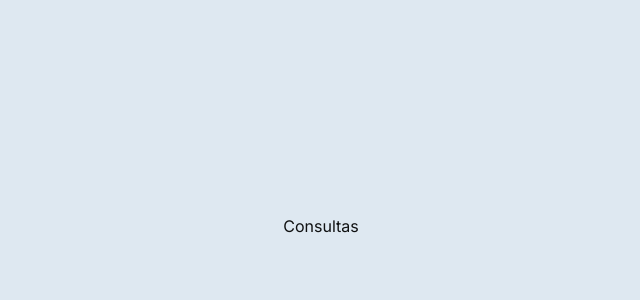
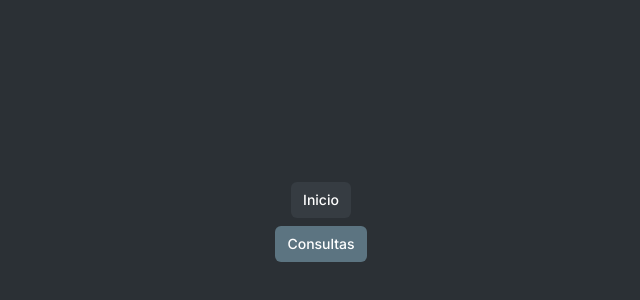
Before and after one commit to GRAMAPHENIA/001, a Next.js app: page /consultas in a window 1280 px wide. Shown: the part 174-474 px from the top of the page, without its empty margins (319-959 px from the left). Built offline with nearby package versions, Linux system fonts and the light colour scheme.

Commit message:
in-the-morning

```diff
--- /dev/null
+++ b/src/app/consultas/layout.tsx
@@ -0,0 +1,9 @@
+import Navegacion from "@/components/Navegacion.tsx";
+
+export default function Consultas() {
+  return (
+    <>
+      <Navegacion />
+    </>
+  );
+}
--- a/src/app/consultas/page.tsx
+++ b/src/app/consultas/page.tsx
@@ -2,7 +2,7 @@ import { Metadata } from 'next'
 import Link from "next/link"
 
 export const metadata = {
-    title: 'Consultas',
+    title: 'CONSULTAS',
   }
 
 export default function Consultas() {
--- a/src/app/globals.css
+++ b/src/app/globals.css
@@ -3,18 +3,24 @@
 @tailwind utilities;
 
 :root {
-  --dark: #101112;
+  --dark: #2b3035;
+  --button-dark: #363c42;
   --light: #dee8f1;
-  --hover: #bfd0e0;
+  --button-light: #dee8f1;
+  --hover: #456779;
+  --estado: #5c7481;
+  --card-dark: #2b343c;
+  --card-light: #36393b;
 }
 
-html, body {
+html,
+body {
   display: flex;
   justify-content: center;
   align-items: center;
   height: 100vh;
   margin: 0;
 
-  background: var(--light) ;
+  background: var(--dark);
   color: var(--dark);
 }
--- a/src/app/layout.tsx
+++ b/src/app/layout.tsx
@@ -16,7 +16,9 @@ export default function RootLayout({
 }) {
   return (
     <html lang="es">
-      <body className={inter.className}>{children}</body>
+      <body className={`${inter.className} flex flex-col antialiased`}>
+        {children}
+      </body>
     </html>
   );
-  }
+}
--- a/src/components/Header.tsx
+++ b/src/components/Header.tsx
@@ -1,28 +1,41 @@
-"use client";
-
-import { usePathname } from "next/navigation";
-import Link from "next/link";
-
-export function Links() {
-  const pathname = usePathname();
-
+export default function Header() {
   return (
-    <nav>
-      <ul>
-        <li>
-          <Link className={`link ${pathname === "/" ? "active" : ""}`} href="/">
-            Home
-          </Link>
-        </li>
-        <li>
-          <Link
-            className={`link ${pathname === "/Consultas" ? "active" : ""}`}
-            href="/Consultas"
-          >
-            Header
-          </Link>
-        </li>
-      </ul>
-    </nav>
+    <>
+      <h1>Header</h1>
+    </>
   );
 }
+
+// "use client";
+
+// import { usePathname } from "next/navigation";
+// import Link from "next/link";
+
+// export function Header() {
+//   const pathname = usePathname();
+
+//   return (
+//     <>
+//       <nav>
+//         <ul>
+//           <li>
+//             <Link
+//               className={`link ${pathname === "/" ? "active" : ""}`}
+//               href="/"
+//             >
+//               Home
+//             </Link>
+//           </li>
+//           <li>
+//             <Link
+//               className={`link ${pathname === "/Consultas" ? "active" : ""}`}
+//               href="/Consultas"
+//             >
+//               Header
+//             </Link>
+//           </li>
+//         </ul>
+//       </nav>
+//     </>
+//   );
+// }
--- a/src/components/Navegacion.tsx
+++ b/src/components/Navegacion.tsx
@@ -1,13 +1,38 @@
+"use client";
+
 import Link from "next/link";
+import { usePathname } from "next/navigation";
+import clsx from "clsx";
+
+const links = [
+  { name: "Inicio", href: "/" },
+  {
+    name: "Consultas",
+    href: "/consultas",
+  },
+];
 
 export default function Navegacion() {
+  const pathname = usePathname();
+
   return (
     <>
-      <Link href="/consultas">
-        <h1 className="bg-slate-100 text-center rounded-lg hover:bg-[var(--hover)] cursor-pointer px-4 py-2">
-          Consultas
-        </h1>
-      </Link>
+      {links.map((link) => {
+        return (
+          <Link
+            key={link.name}
+            href={link.href}
+            className={clsx(
+              "flex items-center justify-center gap-4 mb-2 rounded-md bg-[var(--button-dark)] p-3 text-sm font-medium hover:bg-[var(--hover)] hover:text-slate-400 md:flex-none md:justify-start md:p-2 md:px-3",
+              {
+                "bg-[var(--estado)] hover:bg-[var(--estado)] text-white": pathname === link.href,
+              }
+            )}
+          >
+            <p className="text-white">{link.name}</p>
+          </Link>
+        );
+      })}
     </>
   );
 }
```
Also changed, not shown: package.json (+6 -5 lines), src/app/page.tsx (+17 -7 lines), public/iconos/logo.svg (added), 1 other file (tests, documents, lock files or other folders).
